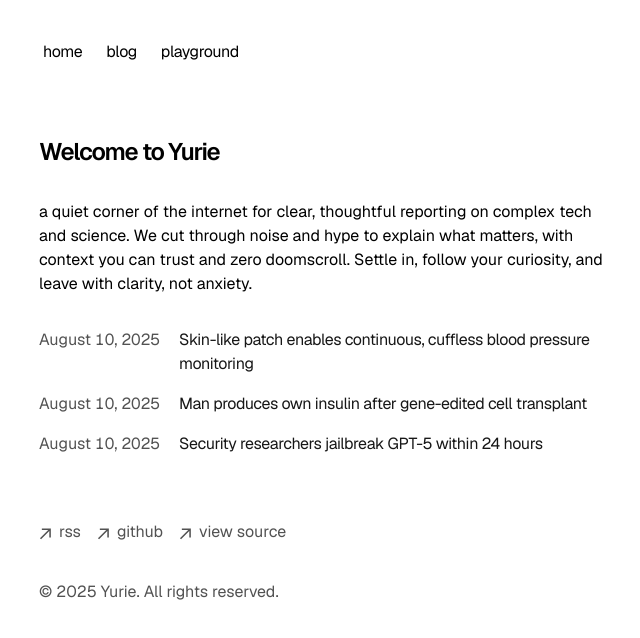
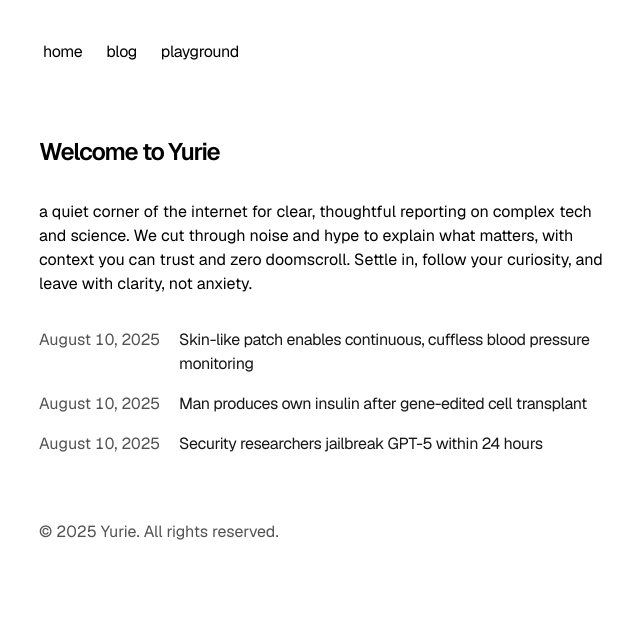
Before and after one commit to andres-tran/yurie, a Next.js app: page / in a window 1280 px wide. Shown: the top 638 px of the page, without its empty margins (313-953 px from the left). Built offline with nearby package versions, Linux system fonts and the light colour scheme.

Commit message:
Remove RSS feed and footer links

```diff
--- a/app/components/footer.tsx
+++ b/app/components/footer.tsx
@@ -1,58 +1,6 @@
-function ArrowIcon() {
-  return (
-    <svg
-      width="12"
-      height="12"
-      viewBox="0 0 12 12"
-      fill="none"
-      xmlns="http://www.w3.org/2000/svg"
-    >
-      <path
-        d="M2.07102 11.3494L0.963068 10.2415L9.2017 1.98864H2.83807L2.85227 0.454545H11.8438V9.46023H10.2955L10.3097 3.09659L2.07102 11.3494Z"
-        fill="currentColor"
-      />
-    </svg>
-  )
-}
-
 export default function Footer() {
   return (
     <footer className="mb-16">
-      <ul className="font-sm mt-8 flex flex-col space-x-0 space-y-2 text-neutral-600 md:flex-row md:space-x-4 md:space-y-0 dark:text-neutral-300">
-        <li>
-          <a
-            className="flex items-center transition-all hover:text-neutral-800 dark:hover:text-neutral-100"
-            rel="noopener noreferrer"
-            target="_blank"
-            href="/rss"
-          >
-            <ArrowIcon />
-            <p className="ml-2 h-7">rss</p>
-          </a>
-        </li>
-        <li>
-          <a
-            className="flex items-center transition-all hover:text-neutral-800 dark:hover:text-neutral-100"
-            rel="noopener noreferrer"
-            target="_blank"
-            href="https://github.com/andres-tran/yurieblog"
-          >
-            <ArrowIcon />
-            <p className="ml-2 h-7">github</p>
-          </a>
-        </li>
-        <li>
-          <a
-            className="flex items-center transition-all hover:text-neutral-800 dark:hover:text-neutral-100"
-            rel="noopener noreferrer"
-            target="_blank"
-            href="https://github.com/andres-tran/yurieblog"
-          >
-            <ArrowIcon />
-            <p className="ml-2 h-7">view source</p>
-          </a>
-        </li>
-      </ul>
       <p className="mt-8 text-neutral-600 dark:text-neutral-300">
         © {new Date().getFullYear()} Yurie. All rights reserved.
       </p>
--- a/app/rss/route.ts
+++ /dev/null
@@ -1,40 +0,0 @@
-import { baseUrl } from 'app/sitemap'
-import { getBlogPosts } from 'app/blog/utils'
-
-export async function GET() {
-  let allBlogs = getBlogPosts()
-
-  const itemsXml = allBlogs
-    .sort((a, b) => {
-      if (new Date(a.metadata.publishedAt) > new Date(b.metadata.publishedAt)) {
-        return -1
-      }
-      return 1
-    })
-    .map((post) => {
-      const itemUrl = new URL(`/blog/${post.slug}`, baseUrl).toString()
-      return `<item>
-          <title>${post.metadata.title}</title>
-          <link>${itemUrl}</link>
-          <description>${post.metadata.summary || ''}</description>
-          <pubDate>${new Date(post.metadata.publishedAt).toUTCString()}</pubDate>
-        </item>`
-    })
-    .join('\n')
-
-  const rssFeed = `<?xml version="1.0" encoding="UTF-8" ?>
-  <rss version="2.0">
-    <channel>
-        <title>Yurie</title>
-        <link>${new URL('/', baseUrl).toString()}</link>
-        <description>Yurie RSS feed</description>
-        ${itemsXml}
-    </channel>
-  </rss>`
-
-  return new Response(rssFeed, {
-    headers: {
-      'Content-Type': 'text/xml',
-    },
-  })
-}
```
Also changed, not shown: 1 other file (tests, documents, lock files or other folders).
